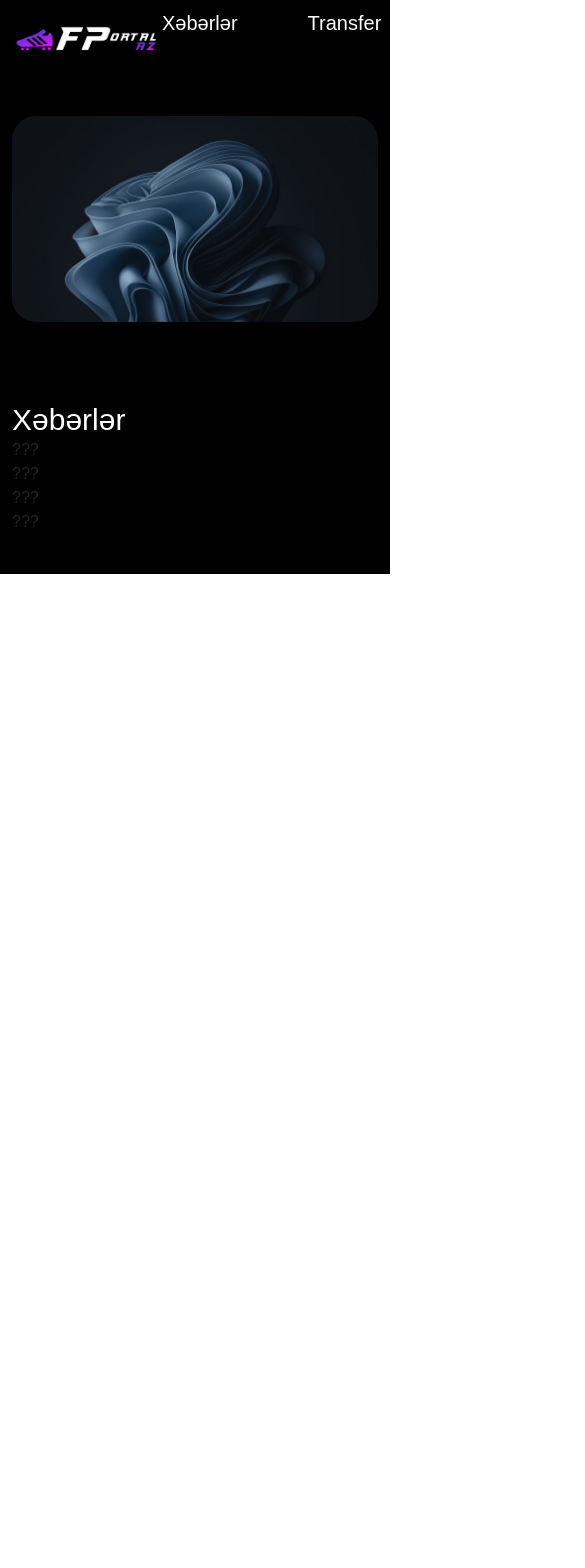
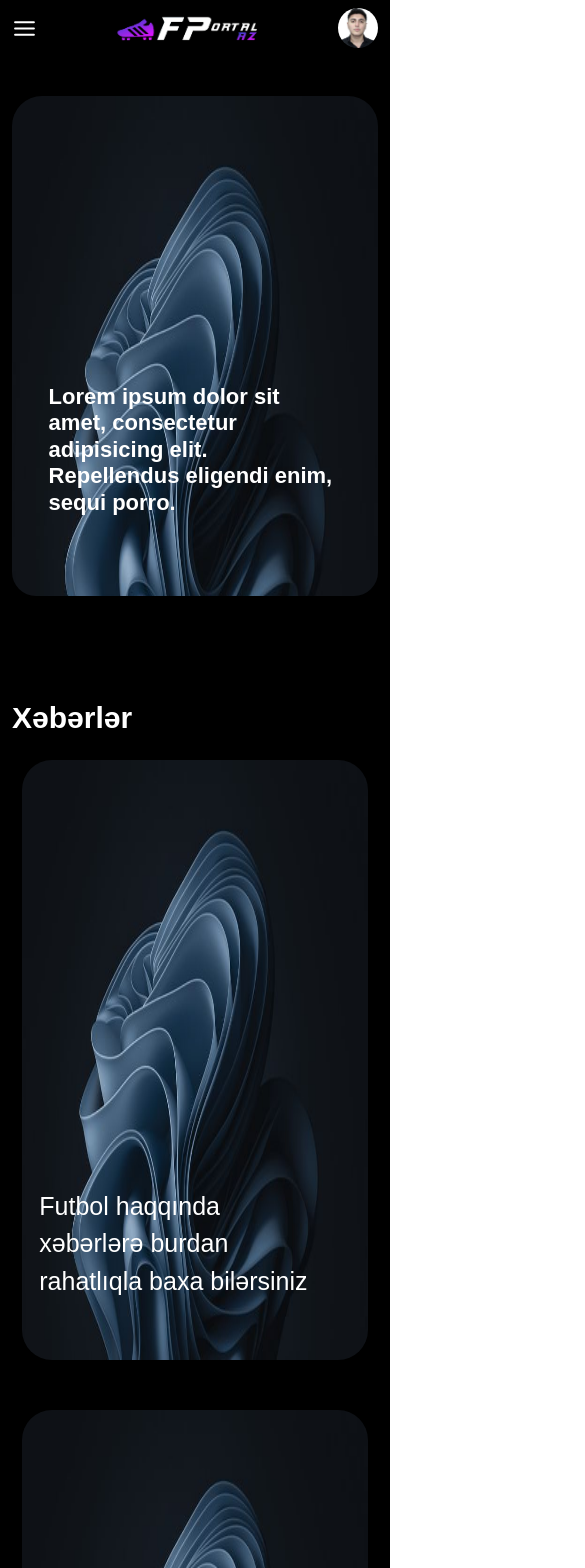
Before and after one commit to NHnew/FP, a React (Vite) app: page /home in a window 390 px wide. Shown: the top 1568 px of the page, 585 px wide, since content can reach past the window. Before the commit the page ends 844 px from the top, so only its background shows below. Built offline with nearby package versions, Linux system fonts and the light colour scheme.

Commit message:
changesDesign

```diff
--- a/src/components/Header/Headers.css
+++ b/src/components/Header/Headers.css
@@ -13,3 +13,27 @@ nav ul li {
 .icon {
     color: #9CA3AF;
 }
+
+.profile {
+    background-image: url('../../assets/2Nabi3x4.jpg');
+    background-size: cover;
+    background-repeat: no-repeat;
+    background-position: center;
+}
+
+.hamburgerMenu {
+    display: none;
+}
+
+@media screen and (max-width: 992px) {
+    nav {
+        display: none;
+    }
+
+    .hamburgerMenu {
+        display: block;
+        color: #fff;
+        font-size: 25px;
+    }
+
+}
--- a/src/components/Header/Headers.jsx
+++ b/src/components/Header/Headers.jsx
@@ -3,6 +3,8 @@ import Logo from '../../assets/fportal.webp';
 import '../Header/Headers.css';
 import { IoSearchSharp } from "react-icons/io5";
 import { Link } from 'react-router-dom';
+import { FiMenu } from "react-icons/fi";
+
 
 
 
@@ -11,7 +13,9 @@ const Headers = () => {
     return (
         <header className='w-full bg-black py-2'>
             <div className='container mx-auto'>
+
                 <div className="menu flex items-center justify-between">
+                    <FiMenu className='hamburgerMenu' />
                     <Link to={'/home'}>
                         <div className='logo'>
                             <img className='w-48' src={Logo} alt="" />
--- a/src/components/Main/Main.css
+++ b/src/components/Main/Main.css
@@ -0,0 +1,45 @@
+#carouselExampleSlidesOnly {
+    position: relative;
+}
+
+#carouselExampleSlidesOnly h3 {
+    position: absolute;
+    bottom: 30%;
+    left: 10%;
+    z-index: 1;
+    color: #fff;
+    width: 50%;
+    font-size: 40px;
+    font-weight: bold;
+}
+
+.box {
+    margin: 0 10px 50px;
+    position: relative;
+}
+
+.textbox p {
+    position: absolute;
+    bottom: 10%;
+    left: 5%;
+    color: #fff;
+    font-size: 25px;
+    width: 60%;
+}
+
+.imgbox {
+    border-radius: 30px;
+    overflow: hidden;
+    height: 600px;
+}
+
+@media screen and (max-width: 992px) {
+    #carouselExampleSlidesOnly h3 {
+        font-size: 22px;
+        width: 80%;
+    }
+
+    .textbox p {
+        width: 80%;
+    }
+}
--- a/src/components/Main/Main.jsx
+++ b/src/components/Main/Main.jsx
@@ -1,6 +1,5 @@
 import React from 'react';
 import Image1 from '../../assets/Image1.jpg';
-import Image2 from '../../assets/Image2.jpg';
 import Image3 from '../../assets/Image3.jpg';
 import '../Main/Main.css';
 
@@ -14,15 +13,24 @@ const Main = () => {
                         <div className="row">
                             <div className="col-md-12">
                                 <div id="carouselExampleSlidesOnly" className="carousel slide" data-bs-ride="carousel">
-                                    <div className="rounded-3xl carousel-inner">
+                                    <div className="h-[500px] rounded-3xl carousel-inner">
                                         <div className="carousel-item active text-white">
-                                            <img src={Image1} className="d-block w-100" alt="..." />
+                                            <h3>Lorem ipsum dolor sit amet, consectetur adipisicing elit. Repellendus eligendi enim, sequi porro.</h3>
+                                            <div className="imgbox">
+                                                <img src={Image1} className="d-block w-100" alt="..." />
+                                            </div>
                                         </div>
                                         <div className="carousel-item">
-                                            <img src={Image2} className="d-block w-100" alt="..." />
+                                            <h3>Lorem ipsum dolor sit amet, consectetur adipisicing elit. Repellendus eligendi enim, sequi porro.</h3>
+                                            <div className="imgbox">
+                                                <img src={Image1} className="d-block w-100" alt="..." />
+                                            </div>
                                         </div>
                                         <div className="carousel-item">
-                                            <img src={Image3} className="d-block w-100" alt="..." />
+                                            <h3>Lorem ipsum dolor sit amet, consectetur adipisicing elit. Repellendus eligendi enim, sequi porro.</h3>
+                                            <div className="imgbox">
+                                                <img src={Image3} className="d-block w-100" alt="..." />
+                                            </div>
                                         </div>
                                     </div>
                                 </div>
@@ -34,21 +42,49 @@ const Main = () => {
                     <div className="container">
                         <div className="row">
                             <div className="col-md-12">
-                                <h2 className='text-white text-3xl'>Xəbərlər</h2>
+                                <h2 className='text-white text-3xl font-bold py-4'>Xəbərlər</h2>
                             </div>
                         </div>
                         <div className="row">
                             <div className="col-md-6">
-                                ???
+                                <div className="box">
+                                    <div className="textbox">
+                                        <p>Futbol haqqında xəbərlərə burdan rahatlıqla baxa bilərsiniz</p>
+                                    </div>
+                                    <div className="imgbox">
+                                        <img src={Image1} alt="" />
+                                    </div>
+                                </div>
                             </div>
                             <div className="col-md-6">
-                                ???
+                                <div className="box">
+                                    <div className="textbox">
+                                        <p>Futbol haqqında xəbərlərə burdan rahatlıqla baxa bilərsiniz</p>
+                                    </div>
+                                    <div className="imgbox">
+                                        <img src={Image1} alt="" />
+                                    </div>
+                                </div>
                             </div>
                             <div className="col-md-6">
-                                ???
+                                <div className="box">
+                                    <div className="textbox">
+                                        <p>Futbol haqqında xəbərlərə burdan rahatlıqla baxa bilərsiniz</p>
+                                    </div>
+                                    <div className="imgbox">
+                                        <img src={Image1} alt="" />
+                                    </div>
+                                </div>
                             </div>
                             <div className="col-md-6">
-                                ???
+                                <div className="box">
+                                    <div className="textbox">
+                                        <p>Futbol haqqında xəbərlərə burdan rahatlıqla baxa bilərsiniz</p>
+                                    </div>
+                                    <div className="imgbox">
+                                        <img src={Image1} alt="" />
+                                    </div>
+                                </div>
                             </div>
                         </div>
                     </div>
--- a/src/index.css
+++ b/src/index.css
@@ -23,3 +23,8 @@ section {
 ::-webkit-scrollbar {
     display: none;
 }
+
+.imgbox img {
+    height: 100%;
+    width: 100%;
+}
--- a/src/pages/Form/Form.css
+++ b/src/pages/Form/Form.css
@@ -1,4 +1,4 @@
-.imgbox {
+.imagebox {
     background-image: url('../../assets/ftbl.jpg');
     background-repeat: no-repeat;
     background-size: cover;
@@ -62,7 +62,7 @@
         font-size: 15px !important;
     }
 
-    .imgbox {
+    .imagebox {
         display: none;
     }
 }
--- a/src/pages/Form/Login.jsx
+++ b/src/pages/Form/Login.jsx
@@ -77,7 +77,7 @@ const Login = () => {
                     </div>
                 </div>
             </div>
-            <div className='imgbox w-1/2'></div>
+            <div className='imagebox w-1/2'></div>
         </div>
     );
 };
```
Also changed, not shown: src/assets/2Nabi3x4.jpg (added), src/assets/Image2.jpg (deleted).
